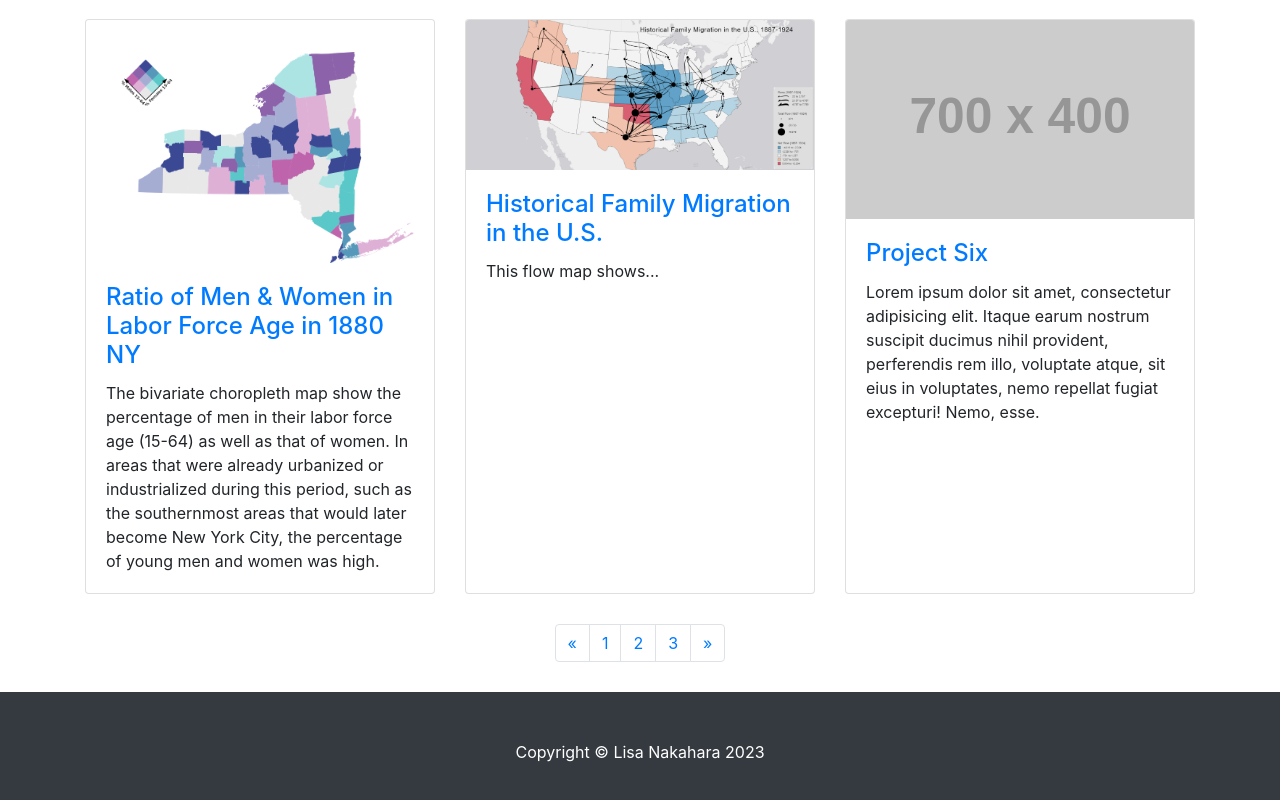
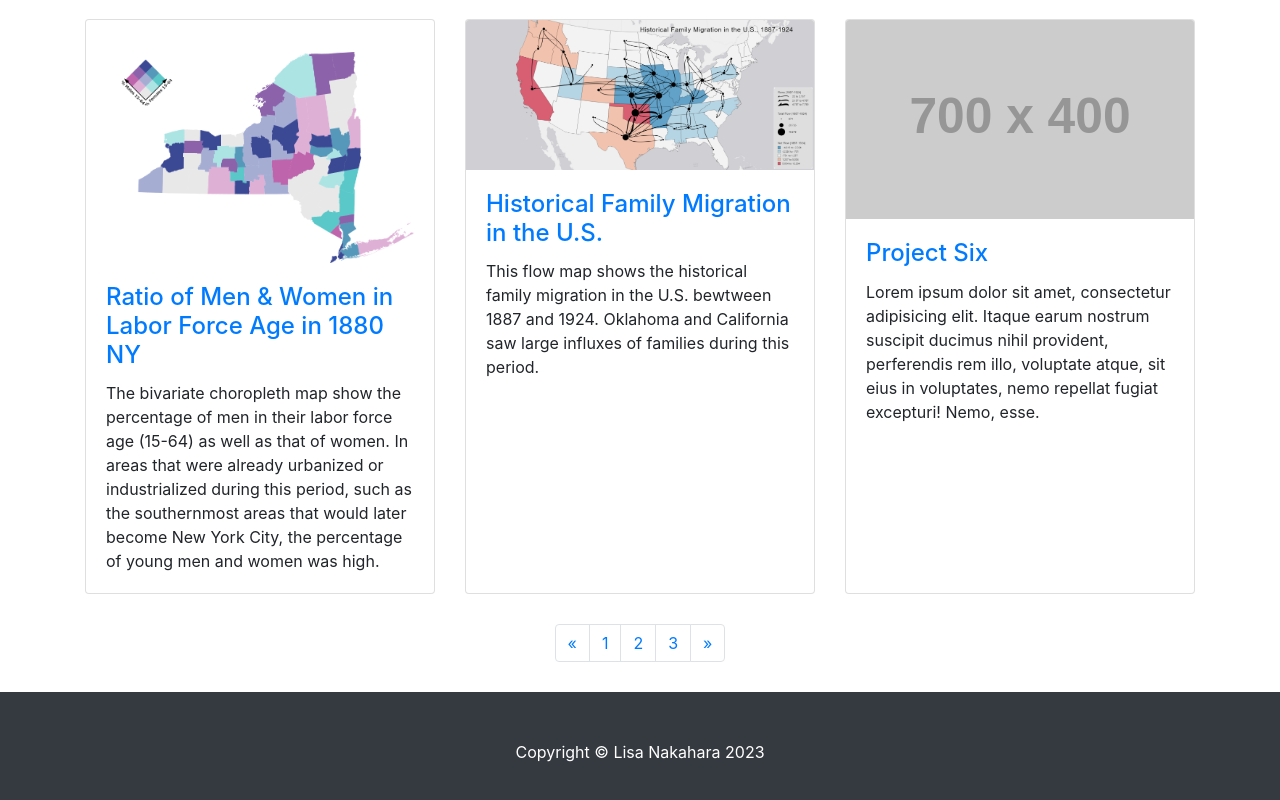
Before and after one commit to geog3540/nakahara, a website: page index.html in a window 1280 px wide. Shown: the part 684-1484 px from the top of the page. Drawn offline with Linux system fonts and the light colour scheme; placeholder pictures from the web are drawn by us.

Commit message:
Update index.html

```diff
--- a/index.html
+++ b/index.html
@@ -108,7 +108,7 @@
               <h4 class="card-title">
                 <a href="flowmap.html">Historical Family Migration in the U.S.</a>
               </h4>
-              <p class="card-text">This flow map shows...</p>
+              <p class="card-text">This flow map shows the historical family migration in the U.S. bewtween 1887 and 1924. Oklahoma and California saw large influxes of families during this period. </p>
             </div>
           </div>
         </div>
```
